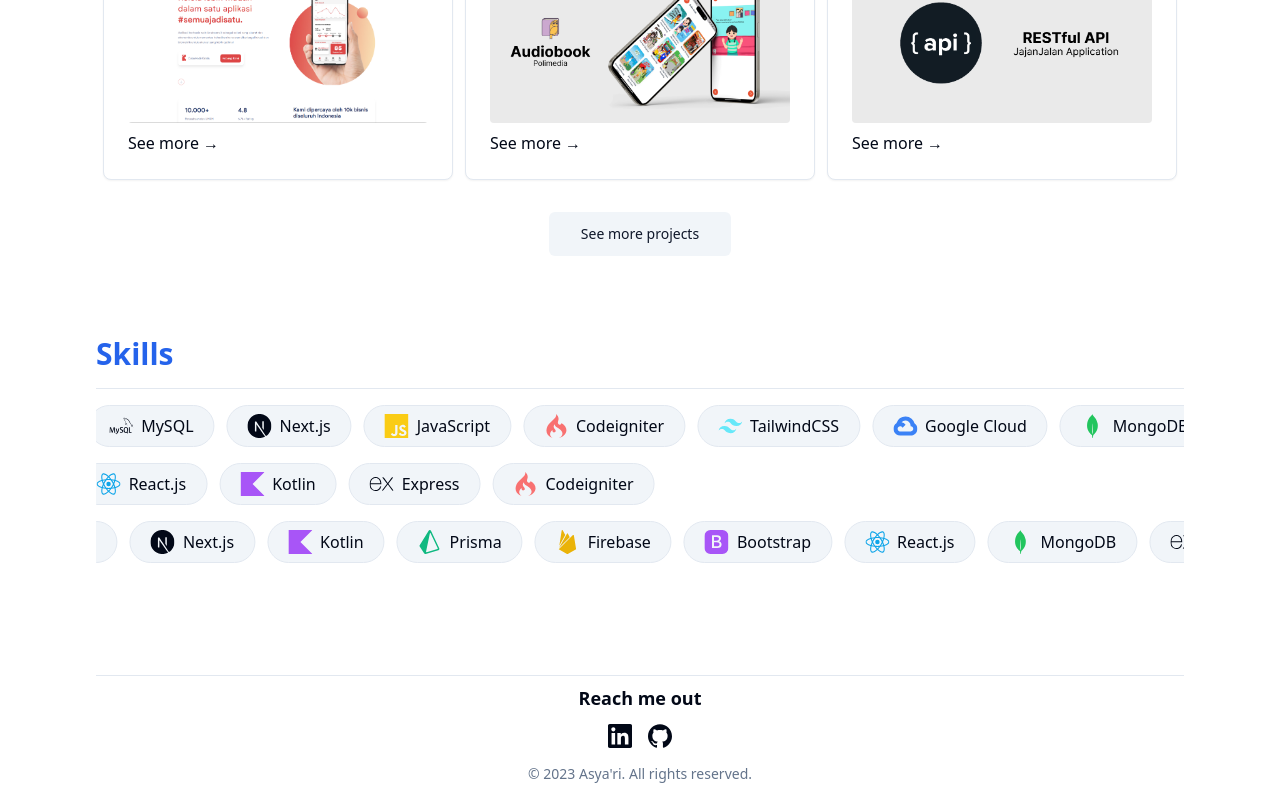
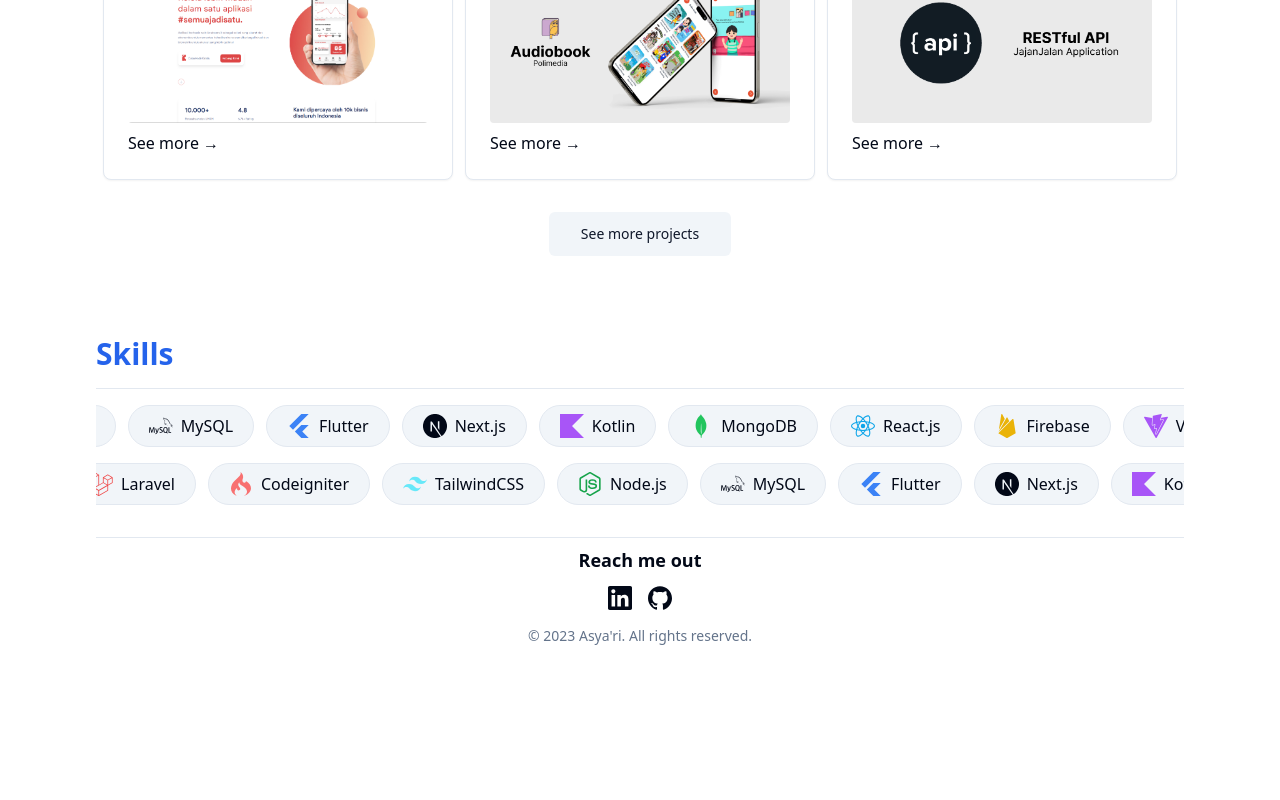
Before and after one commit to asyarbre/personal-website, a Next.js app: page / in a window 1280 px wide. Shown: the part 1249-2049 px from the top of the page. After the commit the page ends 1911 px from the top, so only its background shows below. Built offline with nearby package versions, Linux system fonts and the light colour scheme.

Commit message:
refactor(skills): update skills section with marquee for better visual presentation

```diff
--- a/src/components/content/Home/Skills.tsx
+++ b/src/components/content/Home/Skills.tsx
@@ -3,6 +3,7 @@ import { ReactNode, useEffect, useState } from 'react';
 import InfiniteLoopSlider from '@/components/elements/InfiniteLoopSLider';
 import { Stacks } from '@/components/elements/Stacks';
 import { Separator } from '@/components/ui/separator';
+import Marquee from 'react-fast-marquee';
 
 const Tag = ({ icon, title }: { icon: ReactNode; title: string }) => (
   <div className='flex items-center gap-2 mr-3 rounded-full py-2 px-5 w-max bg-secondary border border-border'>
@@ -21,27 +22,21 @@ export default function Skills() {
     const shuffledArray = [...skillsArray].sort(() => Math.random() - 0.5);
     setShuffledSkills(shuffledArray);
   }, []);
-
-  const sliders = Array.from({ length: 3 }, (_, index) => {
-    const sliderSkills = [...shuffledSkills].sort(() => Math.random() - 0.5);
-    return (
-      <InfiniteLoopSlider key={index} isReverse={index === 1}>
-        {sliderSkills.map(([title, icon], index) => (
-          <Tag key={index} icon={icon} title={title} />
-        ))}
-      </InfiniteLoopSlider>
-    );
-  });
   return (
-    <section className='flex-col pb-20 justify-center'>
+    <section className='flex-col justify-center'>
       <article className='layout'>
         <h2 className='text-primary'>Skills</h2>
         <Separator className='my-2' />
-        <div className='flex w-full'>
-          <div className='relative flex flex-col gap-y-4 justify-start py-2 w-full overflow-hidden'>
-            {sliders}
-          </div>
-        </div>
+          <Marquee className='relative flex flex-col gap-y-4 justify-start py-2 w-full overflow-hidden'>
+            {shuffledSkills.map(([title, icon], index) => (
+              <Tag key={index} title={title} icon={icon} />
+            ))}
+          </Marquee>
+          <Marquee direction='right' className='relative flex flex-col gap-y-4 justify-start py-2 w-full overflow-hidden'>
+            {shuffledSkills.map(([title, icon], index) => (
+              <Tag key={index} title={title} icon={icon} />
+            ))}
+          </Marquee>
       </article>
     </section>
   );
```
